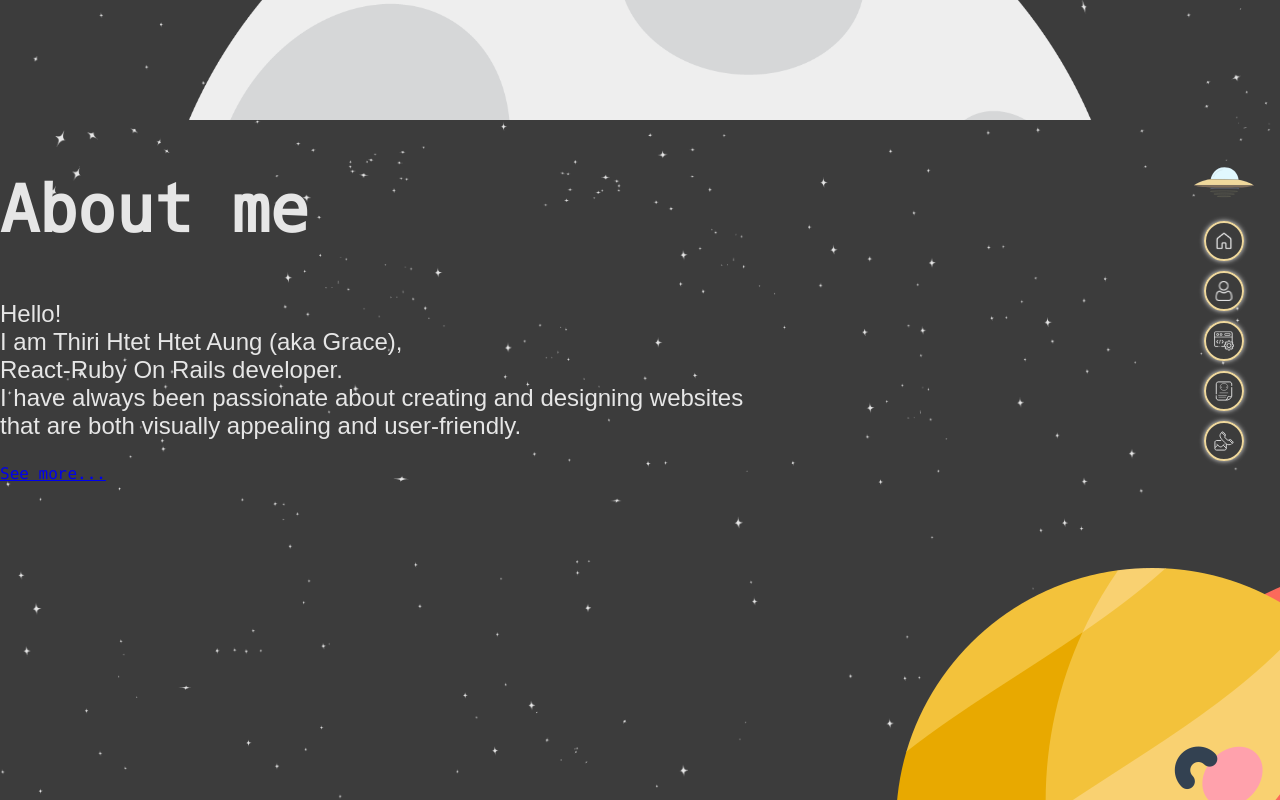
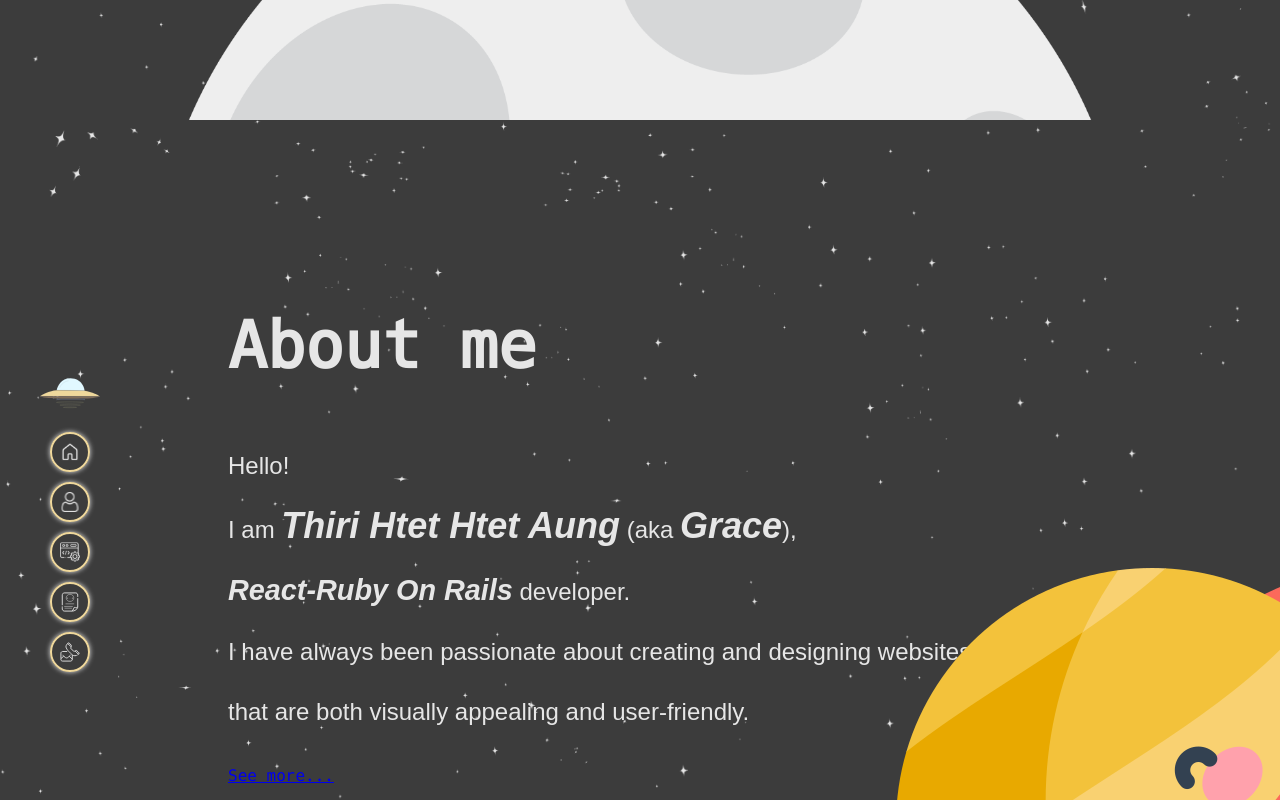
Before and after one commit to GraceHtet/portfolio-v1-space-version, a React (Vite) app: page / in a window 1280 px wide. Shown: the part 680-1480 px from the top of the page. Built offline with nearby package versions, Linux system fonts and the light colour scheme; a web font is replaced by a local one.

Commit message:
Add home about styling

```diff
--- a/src/pages/home/hero/Hero.jsx
+++ b/src/pages/home/hero/Hero.jsx
@@ -2,7 +2,6 @@ import Navigation from "../../../components/Navigation"
 import moon from  "../../../assets/img/moon.png"
 import mars from "../../../assets/img/mars.svg"
 import style from './Hero.module.css'
-// import './Hero.css';
 
 const Hero = () => {
   return (
--- a/src/pages/home/hero/Hero.module.css
+++ b/src/pages/home/hero/Hero.module.css
@@ -3,6 +3,7 @@
 }
 
 .nav {
+  margin: 10px;
   top: 0;
   left: 0;
 }
--- a/src/pages/home/homeabout/HomeAbout.css
+++ b/src/pages/home/homeabout/HomeAbout.css
@@ -1,14 +1,31 @@
 .home-about {
-  .intro {
-    width: 60%;
-    font-size: 24px;
+  display: flex;
+  align-items: center;
+
+  .nav {
+    right: 2%;
+    top: 2%;
   }
 
-  .nav {
-    display: grid;
-    place-items: center;
-    right: 2%;
-    top: 2%;
+  .container {
+    width: 60%;
+    margin-left: 10%;
+  }
+
+  .intro {
+    font-size: 24px;
+    line-height: 60px;
+  }
+
+  .name,
+  .highlight {
+    font-size: 1.5em;
+    font-weight: bold;
+    font-style: italic;
+  }
+
+  .highlight {
+    font-size: 1.2em;
   }
 
   .saturn {
--- a/src/pages/home/homeabout/HomeAbout.jsx
+++ b/src/pages/home/homeabout/HomeAbout.jsx
@@ -1,33 +1,18 @@
 import Navigation from "../../../components/Navigation"
 import saturn from "../../../assets/img/saturn.png"
 import Button from "../../../components/Button"
-// import style from './HomeAbout.module.css';
 import './HomeAbout.css';
 
 const HomeAbout = () => {
   return (
-    // <section id="homeAbout" className={style["home-about"]}>
-    //   <Navigation section='homeAbout' className={`p-abs ${style.nav}`}/>
-    //   <div className={style.container}>
-    //     <h1>About me</h1>
-    //     <p className={` ${style.intro}`}>
-    //       Hello!<br/>
-    //       I am <span className="name">Thiri Htet Htet Aung</span> (aka <span className="highlight">Grace</span>),<br/> <span className="hightlight">React-Ruby On Rails</span> developer. <br/>
-    //         I have always been passionate about creating and designing websites that are both visually appealing and user-friendly.
-    //     </p>
-    //     <Button name='See more...' link='/about'/>
-    //   </div>
-    //   <img src={saturn} className={style.saturn} alt={saturn} />
-
-    // </section>
 
     <section id="homeAbout" className="home-about">
-      <Navigation section='homeAbout' className='p-abs nav'/>
+      <Navigation section='homeAbout' className='grid-center nav'/>
       <div className='container'>
         <h1>About me</h1>
         <p className='intro'>
           Hello!<br/>
-          I am <span className="name">Thiri Htet Htet Aung</span> (aka <span className="highlight">Grace</span>),<br/> <span className="hightlight">React-Ruby On Rails</span> developer. <br/>
+          I am <span className="name">Thiri Htet Htet Aung</span> (aka <span className="name">Grace</span>),<br/> <span className="highlight">React-Ruby On Rails</span> developer. <br/>
             I have always been passionate about creating and designing websites that are both visually appealing and user-friendly.
         </p>
         <Button name='See more...' link='/about'/>
```
